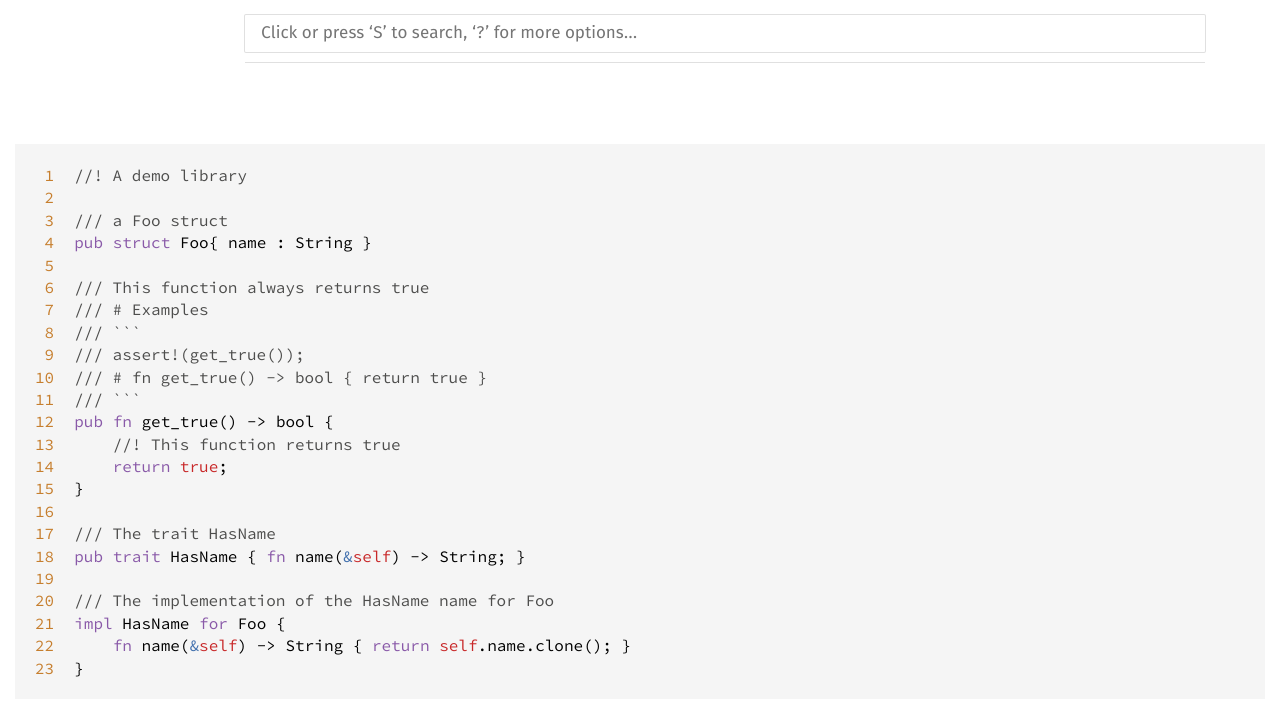
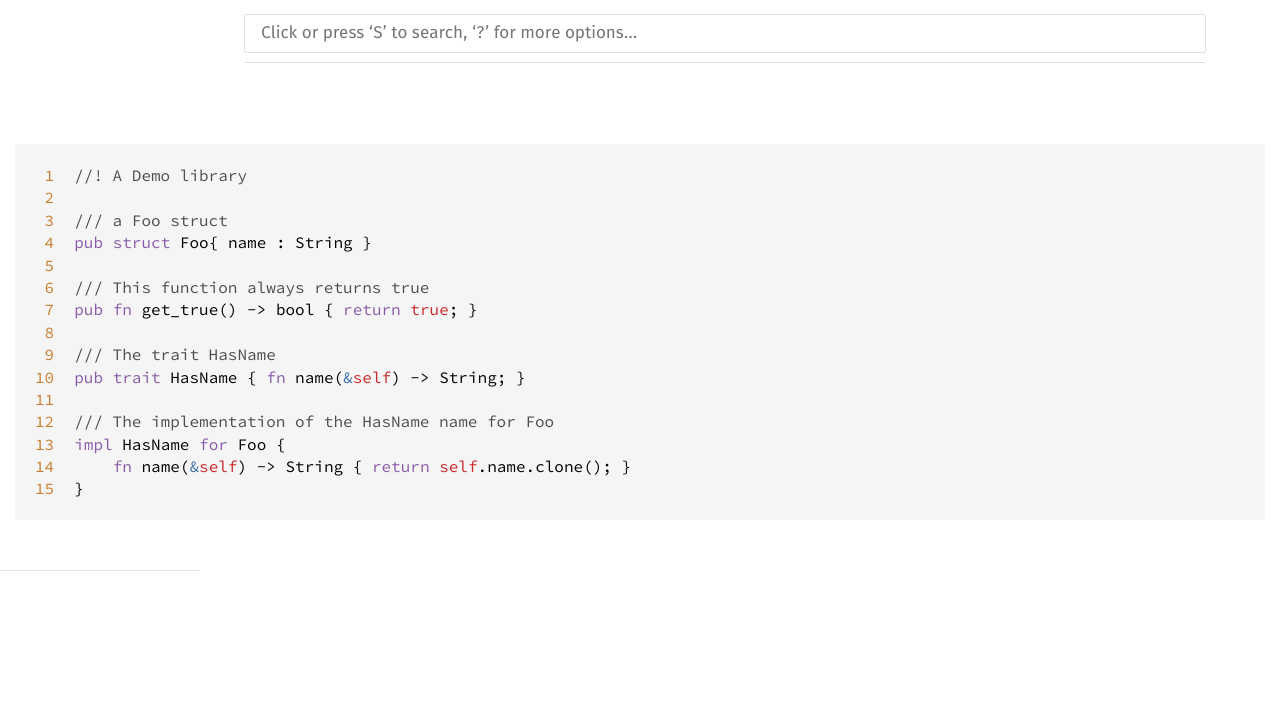
Before and after one commit to seb-odessa/seb-odessa.github.io, a plain HTML site: page demodoc/src/demodoc/lib.rs.html in a window 1280 px wide. Shown: the top 716 px of the page. Drawn offline with Linux system fonts and the light colour scheme.

Commit message:
Updates documentation from b76795c revision

````diff
--- a/demodoc/search-index.js
+++ b/demodoc/search-index.js
@@ -1,3 +1,3 @@
 var searchIndex = {};
-searchIndex['demodoc'] = {"items":[[0,"","demodoc","A demo library",null,null],[3,"Foo","","a Foo struct",null,null],[5,"get_true","","This function always returns true\n# Examples\n```\nassert!(get_true());\n# fn get_true() -> bool { return true }\n```\nThis function returns true",null,{"inputs":[],"output":{"name":"bool"}}],[8,"HasName","","The trait HasName",null,null],[10,"name","","",0,{"inputs":[{"name":"hasname"}],"output":{"name":"string"}}],[11,"name","","",1,{"inputs":[{"name":"foo"}],"output":{"name":"string"}}]],"paths":[[8,"HasName"],[3,"Foo"]]};
+searchIndex['demodoc'] = {"items":[[0,"","demodoc","A Demo library",null,null],[3,"Foo","","a Foo struct",null,null],[5,"get_true","","This function always returns true",null,{"inputs":[],"output":{"name":"bool"}}],[8,"HasName","","The trait HasName",null,null],[10,"name","","",0,{"inputs":[{"name":"hasname"}],"output":{"name":"string"}}],[11,"name","","",1,{"inputs":[{"name":"foo"}],"output":{"name":"string"}}]],"paths":[[8,"HasName"],[3,"Foo"]]};
 initSearch(searchIndex);
--- a/demodoc/src/demodoc/lib.rs.html
+++ b/demodoc/src/demodoc/lib.rs.html
@@ -56,30 +56,14 @@
 <span id="13">13</span>
 <span id="14">14</span>
 <span id="15">15</span>
-<span id="16">16</span>
-<span id="17">17</span>
-<span id="18">18</span>
-<span id="19">19</span>
-<span id="20">20</span>
-<span id="21">21</span>
-<span id="22">22</span>
-<span id="23">23</span>
 </pre><pre class='rust '>
-<span class='doccomment'>//! A demo library</span>
+<span class='doccomment'>//! A Demo library</span>
 
 <span class='doccomment'>/// a Foo struct</span>
 <span class='kw'>pub</span> <span class='kw'>struct</span> <span class='ident'>Foo</span>{ <span class='ident'>name</span> : <span class='ident'>String</span> }
 
 <span class='doccomment'>/// This function always returns true</span>
-<span class='doccomment'>/// # Examples</span>
-<span class='doccomment'>/// ```</span>
-<span class='doccomment'>/// assert!(get_true());</span>
-<span class='doccomment'>/// # fn get_true() -&gt; bool { return true }</span>
-<span class='doccomment'>/// ```</span>
-<span class='kw'>pub</span> <span class='kw'>fn</span> <span class='ident'>get_true</span>() <span class='op'>-&gt;</span> <span class='ident'>bool</span> {
-    <span class='doccomment'>//! This function returns true</span>
-    <span class='kw'>return</span> <span class='boolval'>true</span>;
-}
+<span class='kw'>pub</span> <span class='kw'>fn</span> <span class='ident'>get_true</span>() <span class='op'>-&gt;</span> <span class='ident'>bool</span> { <span class='kw'>return</span> <span class='boolval'>true</span>; }
 
 <span class='doccomment'>/// The trait HasName</span>
 <span class='kw'>pub</span> <span class='kw'>trait</span> <span class='ident'>HasName</span> { <span class='kw'>fn</span> <span class='ident'>name</span>(<span class='kw-2'>&amp;</span><span class='self'>self</span>) <span class='op'>-&gt;</span> <span class='ident'>String</span>; }
````
Also changed, not shown: demodoc/demodoc/fn.get_true.html (+1 -6 lines), demodoc/demodoc/index.html (+2 -7 lines), demodoc/demodoc/sidebar-items.js (+1 -1 lines), demodoc/demodoc/trait.HasName.html (+1 -1 lines).
